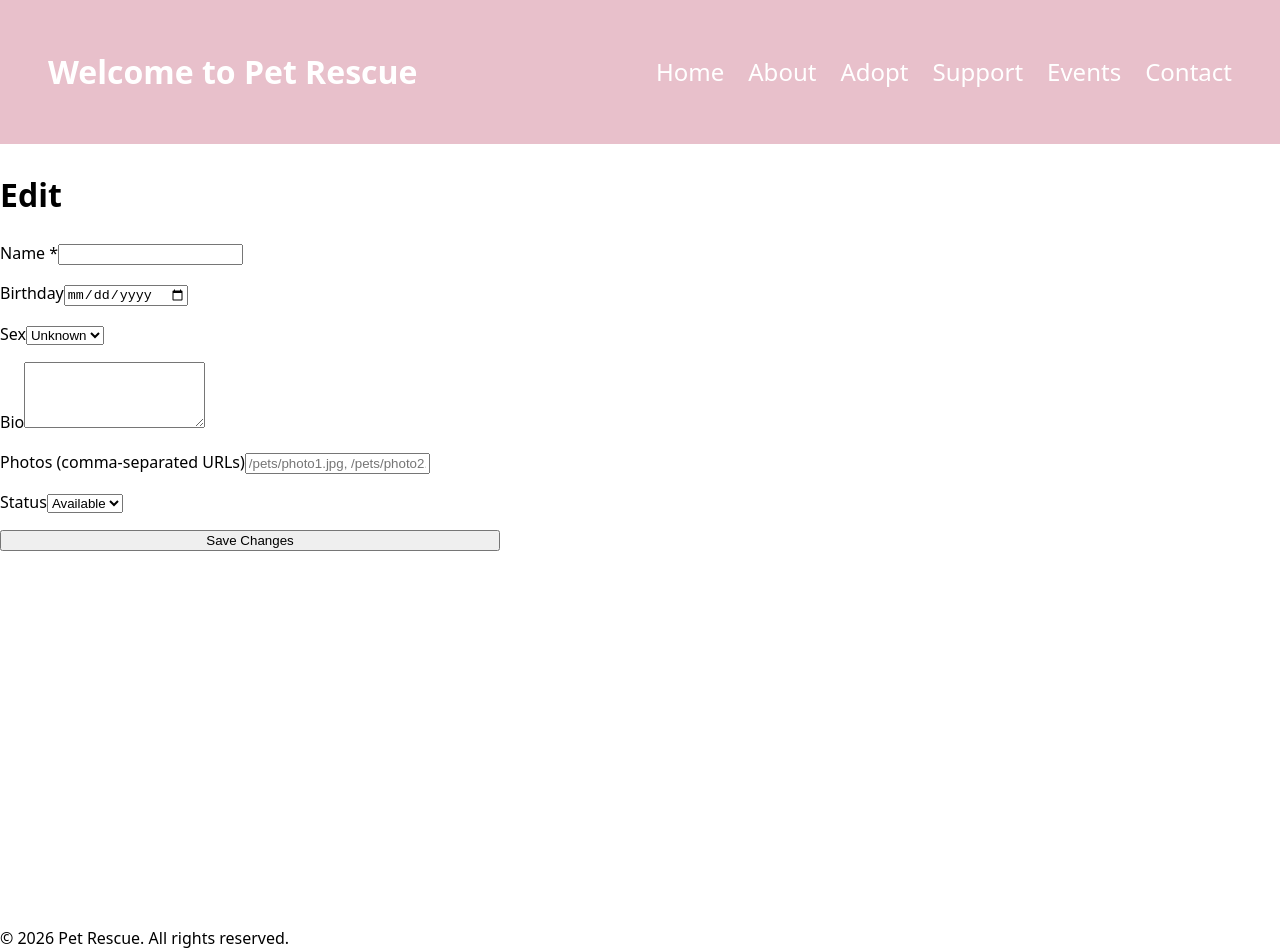
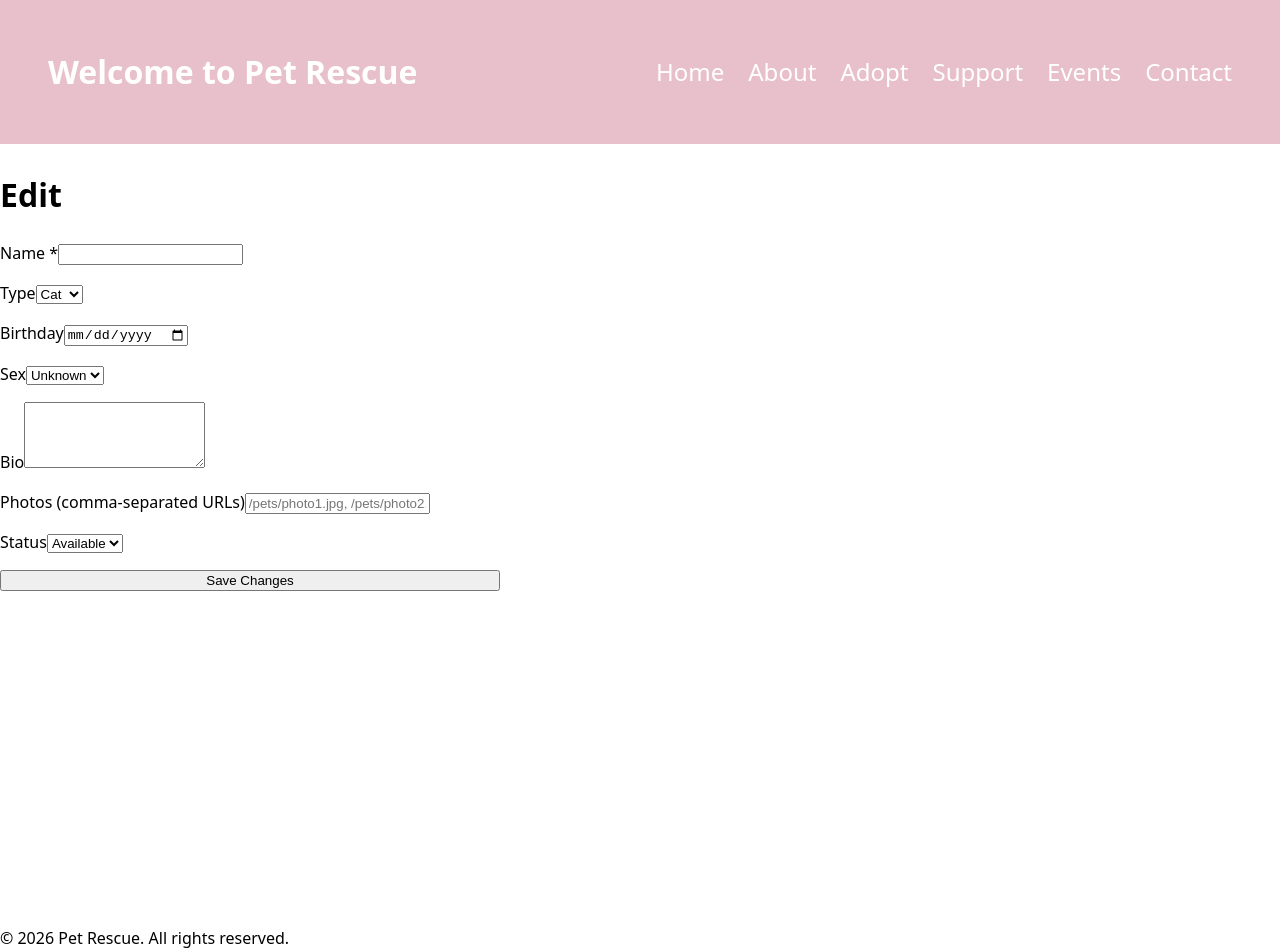
Before and after one commit to J-JLucas/pet-rescue, a React (Vite) app in the folder frontend/: page /pets/1/edit in a window 1280 px wide. Built offline with nearby package versions, Linux system fonts and the light colour scheme; no server answers.

Commit message:
front end now has pet_type field in update and add pets

```diff
--- a/frontend/src/pages/pets/AddPet.tsx
+++ b/frontend/src/pages/pets/AddPet.tsx
@@ -8,6 +8,7 @@ export function AddPet() {
   const [loading, setLoading] = useState(false);
   const [form, setForm] = useState({
     name: '',
+    pet_type: 'cat',
     birthday: '',
     sex: 'unknown',
     bio: '',
--- a/frontend/src/pages/pets/EditPet.tsx
+++ b/frontend/src/pages/pets/EditPet.tsx
@@ -10,6 +10,7 @@ export function EditPet() {
   const [saving, setSaving] = useState(false);
   const [form, setForm] = useState({
     name: '',
+    pet_type: 'cat',
     birthday: '',
     sex: 'unknown',
     bio: '',
@@ -23,6 +24,7 @@ export function EditPet() {
         const data = await fetchPetById(id);
         setForm({
           name: data.name || '',
+          pet_type: data.pet_type || 'cat',
           birthday: data.birthday?.split('T')[0] || '',
           sex: data.sex || 'unknown',
           bio: data.bio || '',
@@ -31,8 +33,7 @@ export function EditPet() {
         });
       } catch (err) {
         console.error(err);
-      }
-      finally {
+      } finally {
         setLoading(false);
       }
     }
@@ -79,6 +80,13 @@ export function EditPet() {
             onChange={handleChange}
             required
           />
+        </label>
+        <label>
+          Type
+          <select name="pet_type" value={form.pet_type} onChange={handleChange}>
+            <option value="cat">Cat</option>
+            <option value="dog">Dog</option>
+          </select>
         </label>
         <label>
           Birthday
```
